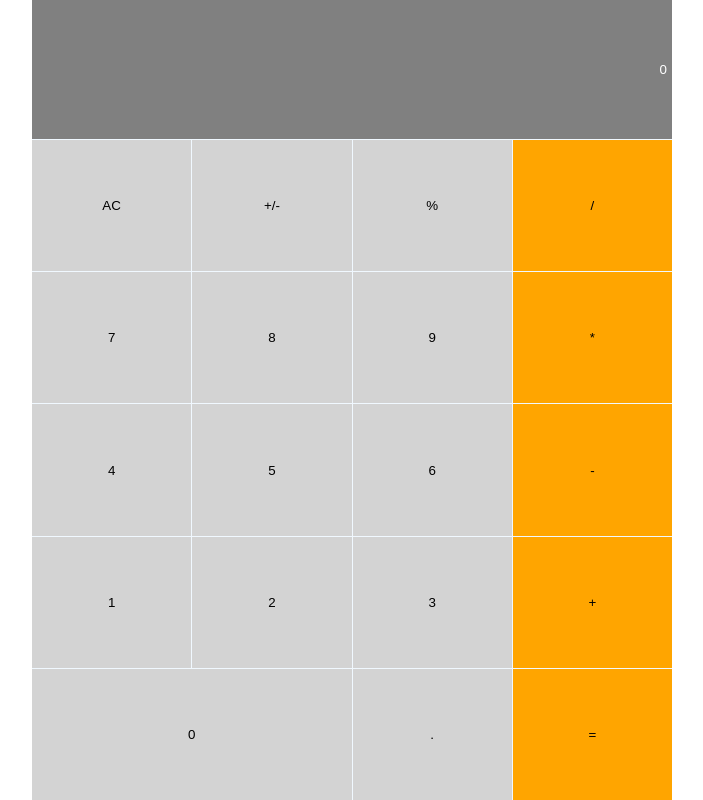
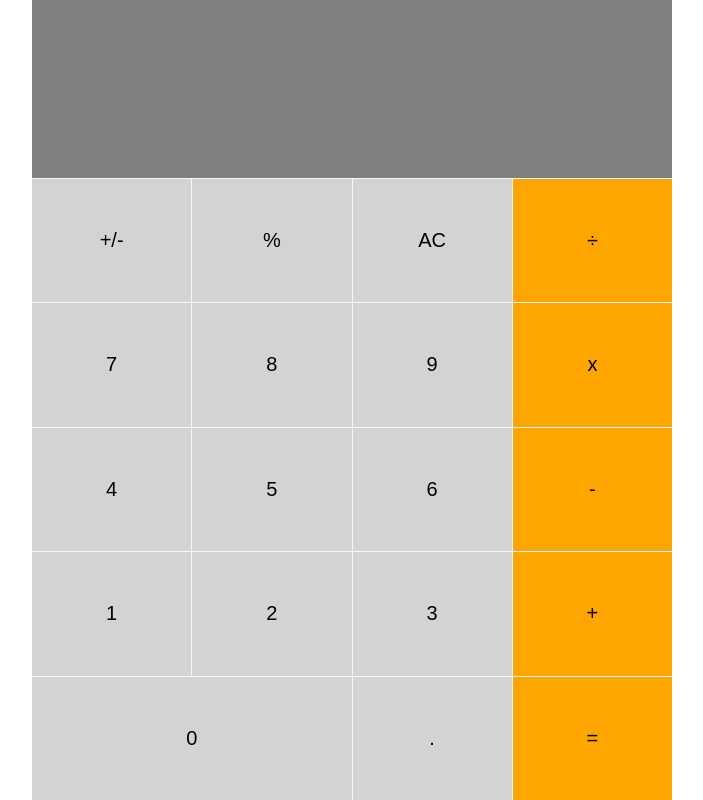
Before and after one commit to tahseenzahra/Math-Magician, a React (Create React App) app: page / in a window 1280 px wide. Shown: the whole page, without its empty margins (288-991 px from the left). Built offline with nearby package versions, Linux system fonts and the light colour scheme.

Commit message:
Add events

```diff
--- a/package.json
+++ b/package.json
@@ -6,6 +6,7 @@
     "@testing-library/jest-dom": "^5.16.5",
     "@testing-library/react": "^13.4.0",
     "@testing-library/user-event": "^13.5.0",
+    "big.js": "^6.2.1",
     "react": "^18.2.0",
     "react-dom": "^18.2.0",
     "react-scripts": "5.0.1",
--- a/src/components/Calculator.css
+++ b/src/components/Calculator.css
@@ -17,6 +17,11 @@
   margin: auto;
 }
 
+.grid > div,
+button {
+  font-size: 20px;
+}
+
 #a {
   grid-column: 1 / -1;
   color: white;
@@ -25,10 +30,20 @@
   padding: 5px;
 }
 
+.answerDisplay {
+  padding-top: 11%;
+}
+
 #r {
   grid-column: 1 / 3;
 }
 
 button {
   border: none;
+  cursor: pointer;
 }
+
+button:active {
+  transform: translate(2px, -2px);
+  box-shadow: -2px 2px 2px rgba(0, 0, 0, 0.3);
+}
--- a/src/components/Calculator.js
+++ b/src/components/Calculator.js
@@ -1,30 +1,56 @@
 import React from 'react';
 import './Calculator.css';
+import calculate from '../logic/calculate';
 
 class Calculator extends React.PureComponent {
+  constructor(props) {
+    super(props);
+
+    this.buttonClick = this.buttonClick.bind(this);
+
+    this.state = {
+      total: null,
+      next: null,
+      operation: null,
+    };
+  }
+
+  buttonClick(e) {
+    const calc = calculate(this.state, e.target.textContent);
+    this.setState(calc);
+  }
+
   render() {
+    const { total, operation, next } = this.state;
     return (
       <section className="grid">
-        <button type="button" className="bgLGrey" id="a">0</button>
-        <button type="button" className="bgLGrey" id="b">AC</button>
-        <button type="button" className="bgLGrey" id="c">+/-</button>
-        <button type="button" className="bgLGrey" id="d">%</button>
-        <button type="button" className="bgOrange" id="e">/</button>
-        <button type="button" className="bgLGrey" id="f">7</button>
-        <button type="button" className="bgLGrey" id="g">8</button>
-        <button type="button" className="bgLGrey" id="h">9</button>
-        <button type="button" className="bgOrange" id="i">*</button>
-        <button type="button" className="bgLGrey" id="j">4</button>
-        <button type="button" className="bgLGrey" id="k">5</button>
-        <button type="button" className="bgLGrey" id="l">6</button>
-        <button type="button" className="bgOrange" id="m">-</button>
-        <button type="button" className="bgLGrey" id="n">1</button>
-        <button type="button" className="bgLGrey" id="o">2</button>
-        <button type="button" className="bgLGrey" id="p">3</button>
-        <button type="button" className="bgOrange" id="q">+</button>
-        <button type="button" className="bgLGrey" id="r">0</button>
-        <button type="button" className="bgLGrey" id="s">.</button>
-        <button type="button" className="bgOrange" id="t">=</button>
+        <div id="a">
+          <div className="answerDisplay">
+            {total}
+            {operation}
+            {next}
+          </div>
+        </div>
+
+        <button onClick={this.buttonClick} type="button" className="bgLGrey" id="c">+/-</button>
+        <button onClick={this.buttonClick} type="button" className="bgLGrey" id="d">%</button>
+        <button onClick={this.buttonClick} type="button" className="bgLGrey" id="b">AC</button>
+        <button onClick={this.buttonClick} type="button" className="bgOrange" id="e">÷</button>
+        <button onClick={this.buttonClick} type="button" className="bgLGrey" id="f">7</button>
+        <button onClick={this.buttonClick} type="button" className="bgLGrey" id="g">8</button>
+        <button onClick={this.buttonClick} type="button" className="bgLGrey" id="h">9</button>
+        <button onClick={this.buttonClick} type="button" className="bgOrange" id="i">x</button>
+        <button onClick={this.buttonClick} type="button" className="bgLGrey" id="j">4</button>
+        <button onClick={this.buttonClick} type="button" className="bgLGrey" id="k">5</button>
+        <button onClick={this.buttonClick} type="button" className="bgLGrey" id="l">6</button>
+        <button onClick={this.buttonClick} type="button" className="bgOrange" id="m">-</button>
+        <button onClick={this.buttonClick} type="button" className="bgLGrey" id="n">1</button>
+        <button onClick={this.buttonClick} type="button" className="bgLGrey" id="o">2</button>
+        <button onClick={this.buttonClick} type="button" className="bgLGrey" id="p">3</button>
+        <button onClick={this.buttonClick} type="button" className="bgOrange" id="q">+</button>
+        <button onClick={this.buttonClick} type="button" className="bgLGrey" id="r">0</button>
+        <button onClick={this.buttonClick} type="button" className="bgLGrey" id="s">.</button>
+        <button onClick={this.buttonClick} type="button" className="bgOrange" id="t">=</button>
       </section>
     );
   }
```
Also changed, not shown: 1 other file (tests, documents, lock files or other folders).
